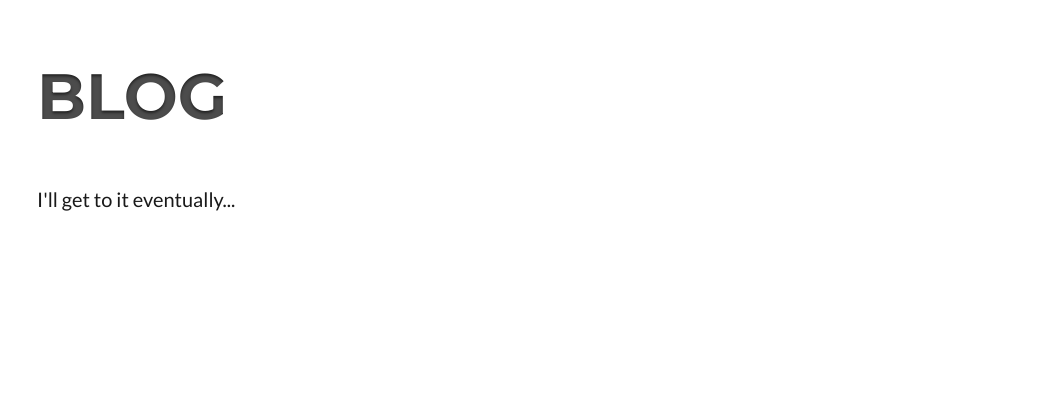
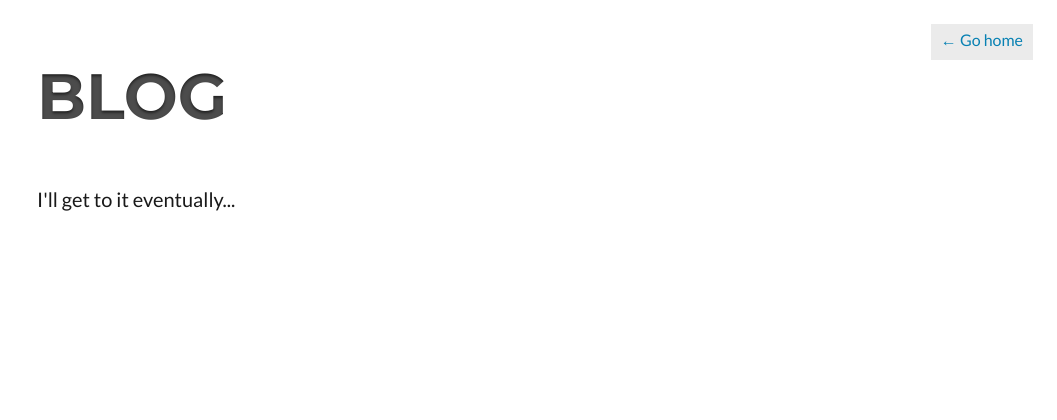
Before and after one commit to willshowell/portfolio, a Django app: page /blog/ in a window 1280 px wide. Shown: the top 420 px of the page, without its empty margins (223-1280 px from the left). Run offline with Django 3.2, Linux system fonts and the light colour scheme.

Commit message:
Add back button to most pages

```diff
--- a/portfolioapp/static/portfolio/css/custom.css
+++ b/portfolioapp/static/portfolio/css/custom.css
@@ -128,6 +128,17 @@ section.title {
   padding-bottom: 128px;
 }
 
+/* Back button */
+.back-button {
+  background-color: rgba(230,230,230,0.8);
+  position: fixed;
+  top: 24px;
+  right: 24px;
+  padding: 6px 10px 10px 10px;
+  font-size: 16px;
+  display: none;
+}
+
 /* Header */
 .title {
   margin-bottom: 16px;
@@ -231,6 +242,9 @@ section.experience {
   .project-section {
     width: calc(50% - 8px);
   }
+  .back-button {
+    display: block;
+  }
 }
 @media screen and (min-width: 760px) {
   section.title {
--- a/portfolioapp/templates/portfolio/about.html
+++ b/portfolioapp/templates/portfolio/about.html
@@ -1,6 +1,7 @@
 {% extends 'portfolio/partials/base_page.html' %}
 
 {% block page_content %}
+{% include 'portfolio/partials/back_button.html' %}
 <div class="container-slim">
 	<section class="title">
     <h1>About</h1>
--- a/portfolioapp/templates/portfolio/blog.html
+++ b/portfolioapp/templates/portfolio/blog.html
@@ -1,6 +1,7 @@
 {% extends 'portfolio/partials/base_page.html' %}
 
 {% block page_content %}
+{% include 'portfolio/partials/back_button.html' %}
 <div class="container-slim">
 	<section class="title">
     <h1>Blog</h1>
--- a/portfolioapp/templates/portfolio/experience.html
+++ b/portfolioapp/templates/portfolio/experience.html
@@ -1,6 +1,7 @@
 {% extends "portfolio/partials/base_page.html" %}
 
 {% block page_content %}
+{% include 'portfolio/partials/back_button.html' %}
 <div class="container-slim">
   <section <div class="title">
     <h2>Experience</h2>
--- /dev/null
+++ b/portfolioapp/templates/portfolio/partials/back_button.html
@@ -0,0 +1 @@
+<a href="{% url 'home' %}"><div class="back-button">← Go home</div></a>
--- a/portfolioapp/templates/portfolio/project.html
+++ b/portfolioapp/templates/portfolio/project.html
@@ -1,6 +1,7 @@
 {% extends 'portfolio/partials/base_page.html' %}
 
 {% block page_content %}
+{% include 'portfolio/partials/back_button.html' %}
 <div class="container-slim">
 	<section class="title">
 		<h3>{{ project.title }}</h3>
--- a/portfolioapp/views.py
+++ b/portfolioapp/views.py
@@ -14,7 +14,7 @@ def about(request):
     return render(request, 'portfolio/about.html', {'about': about })
 
 def blog(request):
-		return render(request, 'portfolio/blog.html')
+    return render(request, 'portfolio/blog.html')
 
 def project_detail(request, project_id):
     project = get_object_or_404(Project, pk=project_id)
```
